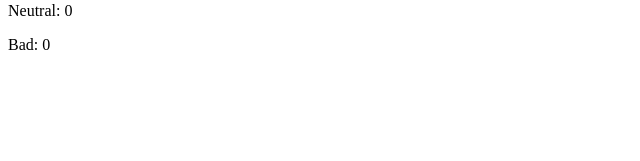
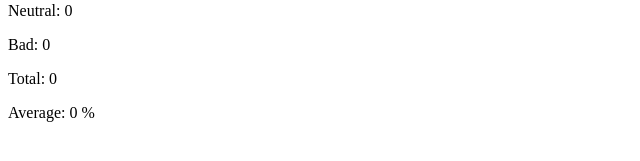
Before and after one commit to krbrennan/helsinki_fullstack, a React (Create React App) app in the folder part1/uni-cafe/: page / in a window 1280 px wide. Shown: the part 213-374 px from the top of the page, without its empty margins (0-640 px from the left). Built offline with nearby package versions, Linux system fonts and the light colour scheme.

Commit message:
uniCafe 1.8

```diff
--- a/part1/uni-cafe/src/App.js
+++ b/part1/uni-cafe/src/App.js
@@ -16,18 +16,22 @@ function App() {
   const [good, setGood] = useState(0)
   const [neutral, setNeutral] = useState(0)
   const [bad, setBad] = useState(0)
+  const [total, setTotal] = useState(0)
 
   // handle clicks
   const incrementGood = (props) => {
     setGood(good + 1)
+    setTotal(total+1)
   }
 
   const incrementNeutral = (props) => {
     setNeutral(neutral + 1)
+    setTotal(total+1)
   }
 
   const incrementBad = (props) => {
     setBad(bad + 1)
+    setTotal(total+1)
   }
 
   return (
@@ -41,7 +45,8 @@ function App() {
     <p>Good: {good}</p>
     <p>Neutral: {neutral}</p>
     <p>Bad: {bad}</p>
-
+    <p>Total: {total}</p>
+    <p>Average: { total ? ((good / total) * 100) : 0 } %</p>
   </div>
   );
 }
```
Lines whose indentation alone changed are shown as unchanged.
